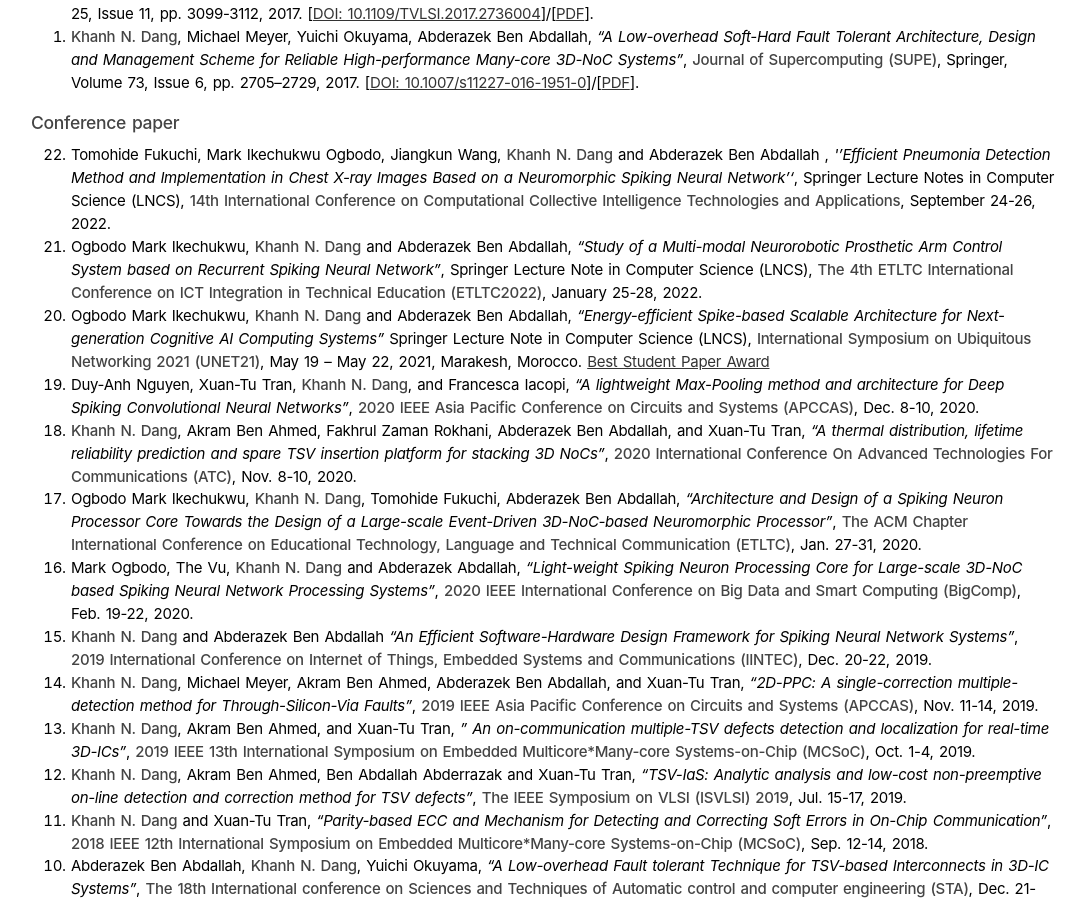
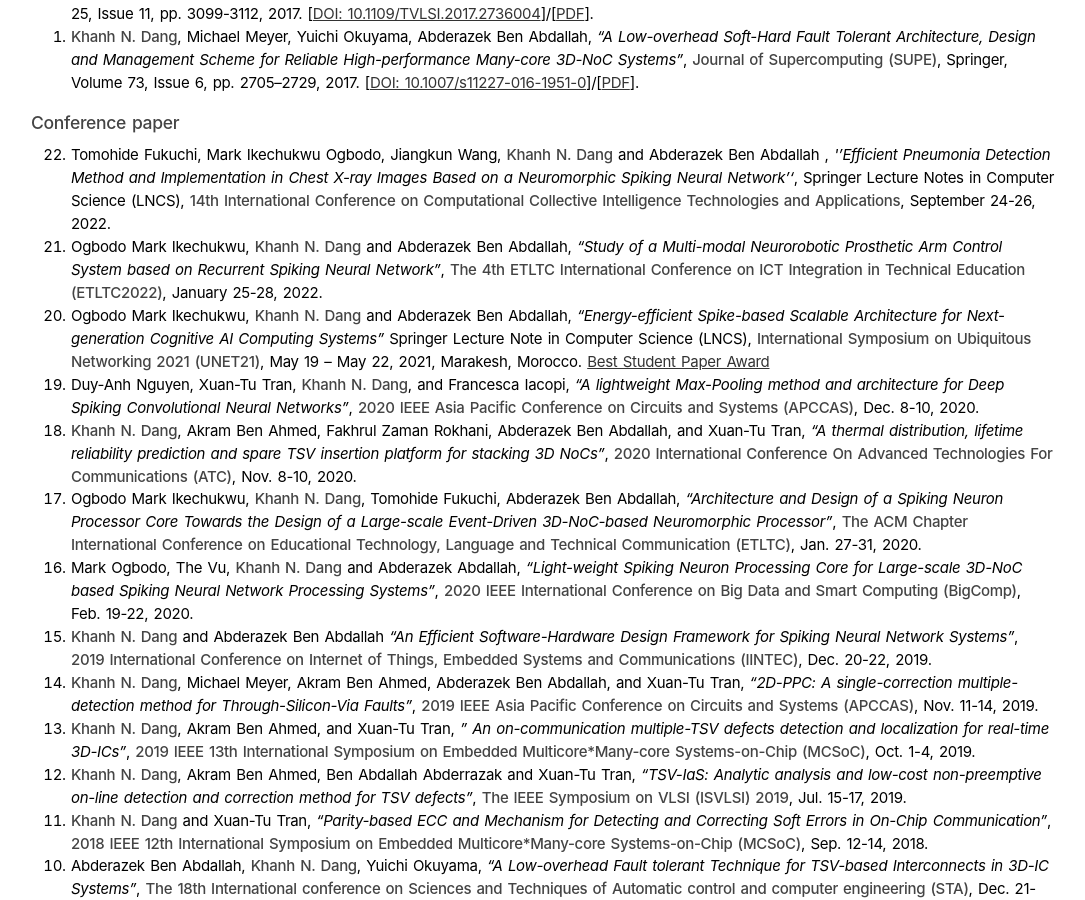
Before and after one commit to khanhdang/minimal-page, a Jekyll site: the page built from pub.md, in a window 1280 px wide and 900 px high, scrolled down 1097 px. Shown: the whole window, without its empty margins (97-1182 px from the left). Built offline with Jekyll 4.4.1, drawn with Linux system fonts in a browser that asks for light colours.

Commit message:
Update pub.md

```diff
--- a/pub.md
+++ b/pub.md
@@ -35,7 +35,7 @@ Disclaimer: This page contains PDF files of articles that might be covered by co
 ## Conference paper
 
 1. Tomohide Fukuchi,   Mark Ikechukwu Ogbodo, Jiangkun Wang,  **Khanh N. Dang** and Abderazek Ben Abdallah , *''Efficient Pneumonia Detection Method and Implementation in Chest X-ray Images Based on a Neuromorphic Spiking Neural Network''*, Springer Lecture Notes in Computer Science (LNCS), **14th International Conference on Computational Collective Intelligence Technologies and Applications**, September 24-26, 2022.
-1. Ogbodo Mark Ikechukwu, **Khanh N. Dang** and Abderazek Ben Abdallah, *"Study of a Multi-modal Neurorobotic Prosthetic Arm Control System based on Recurrent Spiking Neural Network"*, Springer Lecture  Note in Computer Science (LNCS), **The 4th ETLTC International Conference on ICT Integration in Technical Education (ETLTC2022)**, January 25-28, 2022.
+1. Ogbodo Mark Ikechukwu, **Khanh N. Dang** and Abderazek Ben Abdallah, *"Study of a Multi-modal Neurorobotic Prosthetic Arm Control System based on Recurrent Spiking Neural Network"*, **The 4th ETLTC International Conference on ICT Integration in Technical Education (ETLTC2022)**, January 25-28, 2022.
 1. Ogbodo Mark Ikechukwu, **Khanh N. Dang** and Abderazek Ben Abdallah, *"Energy-efficient Spike-based Scalable Architecture for Next-generation Cognitive AI Computing Systems"* Springer Lecture  Note in Computer Science (LNCS), **International Symposium on Ubiquitous Networking 2021 (UNET21)**, May 19 – May 22, 2021, Marakesh, Morocco. <a role="button" href="/2021/05/22/Best_Paper_Award_Unet.html" class="btn btn-outline-success btn-sm">Best Student Paper Award</a>
 2. Duy-Anh Nguyen, Xuan-Tu Tran, **Khanh N. Dang**, and Francesca Iacopi,  *"A lightweight Max-Pooling method and architecture for Deep Spiking Convolutional Neural Networks"*,  **2020 IEEE Asia Pacific Conference on Circuits and Systems (APCCAS)**, Dec. 8-10, 2020.
 3. **Khanh N. Dang**, Akram Ben Ahmed, Fakhrul Zaman Rokhani, Abderazek Ben Abdallah, and Xuan-Tu Tran, *"A thermal distribution, lifetime reliability prediction and spare TSV insertion platform for stacking 3D NoCs"*, **2020 International Conference On Advanced Technologies For Communications (ATC)**, Nov. 8-10, 2020.
```
